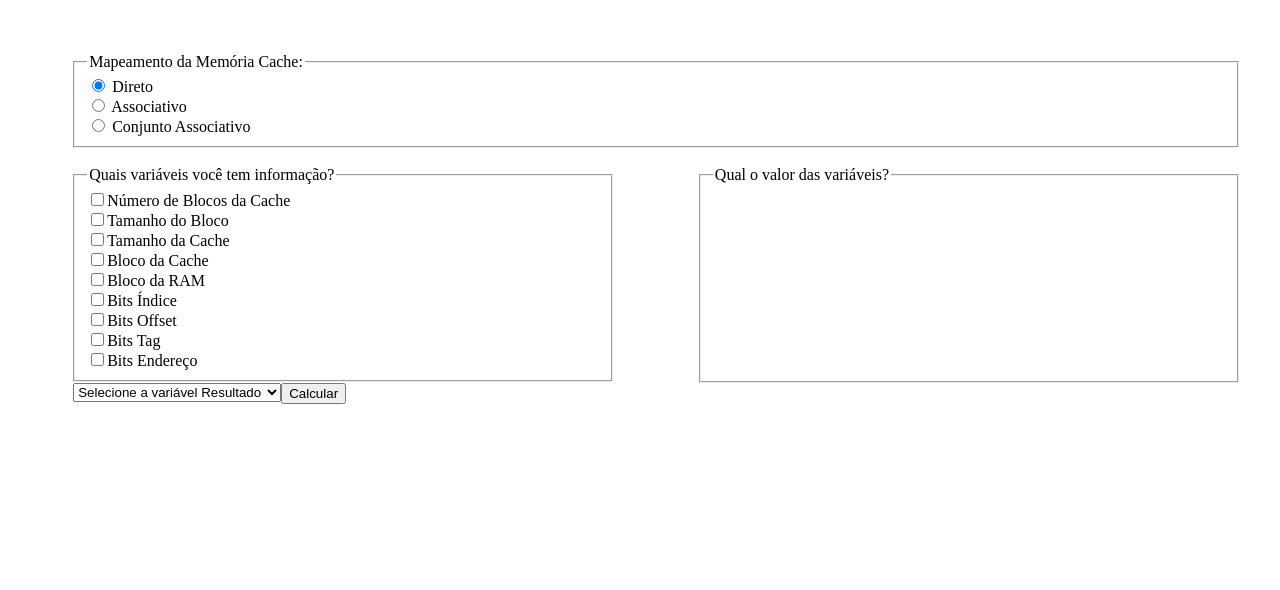
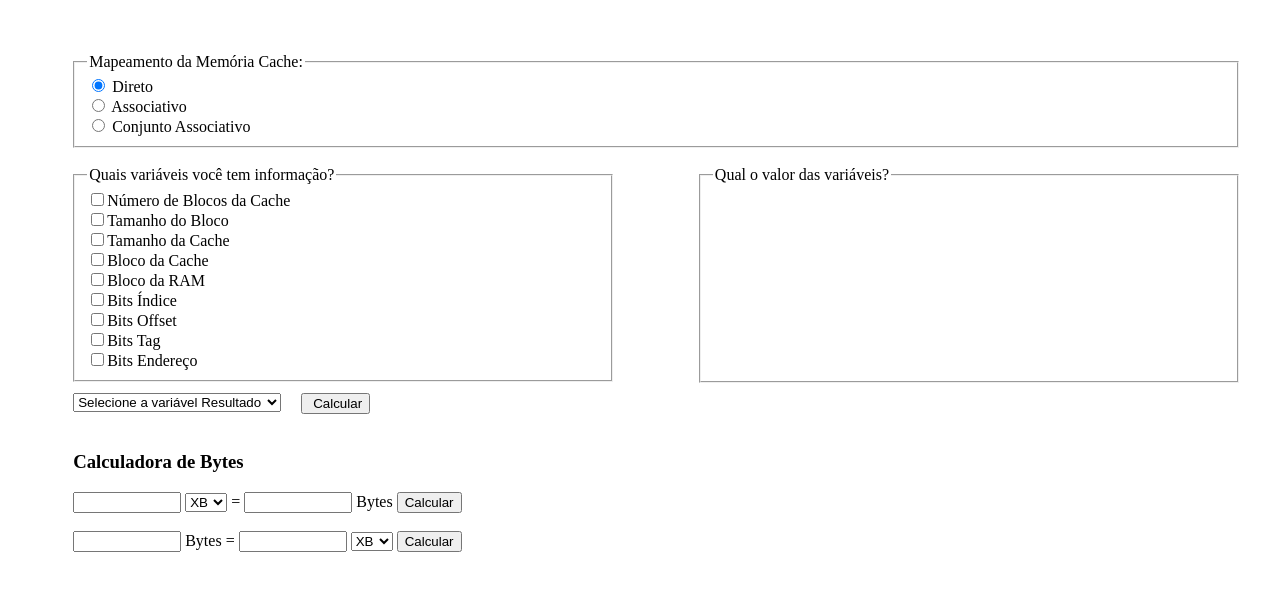
Before and after one commit to FKF7/ajudaMaxArqII, a plain HTML site: page index.html in a window 1280 px wide. Both pictures are taken after a click on the radio button "Direto". Shown: the part 110-700 px from the top of the page. Drawn offline with Linux system fonts and the light colour scheme.

Commit message:
Adicionado conversor de escalas

```diff
--- a/arqii.js
+++ b/arqii.js
@@ -60,22 +60,26 @@ function changeInputs(value) {
     document.getElementById("temVariaveis").style.display = 'block';
     document.getElementById("variaveisTem").style.display = 'block';
     document.getElementById("select").style.display = 'block';
-    document.getElementById("calculo").style.display = 'block';
+    document.getElementById("botaoCalcular").style.display = 'block';
+    document.getElementById("containerConversor").style.display = 'block';
 
     reset();
     if (value == 1) {
         document.getElementById("temVariaveis").style.height = 'auto';
         document.getElementById("variaveisTem").style.height = '97px';
+		document.getElementById("containerVariaveis").style.paddingBottom = '27px';
         state = vars1;
     } else {
         document.getElementById("temVariaveis").style.height = 'auto';
         document.getElementById("variaveisTem").style.height = '197px';
+		document.getElementById("containerVariaveis").style.paddingBottom = '127px';
         if (value == 0) {
             state = vars0;
         } else {
             state = vars2;
         }
     }
+	document.getElementById("containerVariaveis").style.height = 'auto';
 
     for (var i = 0; i < 12; i++) {
         if(i < 10) {
@@ -120,7 +124,7 @@ function exibeCaixa(check) {
 
 function calcular() {
     if (confereSeCalcula()) {
-        document.getElementById("calculo").disabled = true;
+        document.getElementById("botaoCalcular").disabled = true;
         atualizaVetorVars();
 
         if (mapeamento == 0) {
@@ -389,7 +393,7 @@ function showResultadoDetalhado() {
 function showSelecaoVariaveis() {
     var temVariaveis = "<legend>Quais variáveis você tem informação?</legend>";
     var variaveisTem = "<legend>Qual o valor das variáveis?</legend>";
-    var select = "<option value='null' id='selectDefault'>Selecione a variável Resultado</option>"
+    var select = "<option value='null' id='selectDefault'>Selecione a variável Resultado</option>";
 
     for (var i = 0; i < 12; i++) {
         if (i < 10) {
@@ -397,7 +401,7 @@ function showSelecaoVariaveis() {
             temVariaveis += "<label for='" + id0 + i + "Chck'>" + vars[i].nome + "</label></div>";
 
             variaveisTem += "<div hidden id='" + id0 + i + "Box'><input type='text' class='varText' id='" + id0 + i + "Val'>";
-            variaveisTem += "<label for='" + id0 + i + "Val'>" + vars[i].nome + "</label></div>";
+            variaveisTem += "<label for='" + id0 + i + "Val'> " + vars[i].nome + "</label></div>";
 
             select += "<option value='" + id0 + i + "' id='" + id0 + i + "Sel'>" + vars[i].nome + "</option>"
         } else {
@@ -405,7 +409,7 @@ function showSelecaoVariaveis() {
             temVariaveis += "<label for='" + id + i + "Chck'>" + vars[i].nome + "</label></div>";
 
             variaveisTem += "<div hidden id='" + id + i + "Box'><input type='text' class='varText' id='" + id + i + "Val'>";
-            variaveisTem += "<label for='" + id + i + "Val'>" + vars[i].nome + "</label></div>";
+            variaveisTem += "<label for='" + id + i + "Val'> " + vars[i].nome + "</label></div>";
 
             select += "<option value='" + id + i + "' id='" + id + i + "Sel'>" + vars[i].nome + "</option>"
         }
@@ -416,3 +420,25 @@ function showSelecaoVariaveis() {
     document.getElementById("select").innerHTML = select;
     show = true;
 }
+
+function calcularBytes1() {
+    var a = parseInt(document.getElementById("entradaUm").value);
+    var b = parseInt(document.getElementById("selectXB1").value);
+
+    if (b == 0) {
+        alert("Selecione a escala da entrada!")
+    } else {
+        document.getElementById("saidaUm").value = a * 2 ** (b * 10);
+    }
+}
+
+function calcularBytes2() {
+    var a = parseFloat(document.getElementById("entradaDois").value);
+    var b = parseFloat(document.getElementById("selectXB2").value);
+
+    if (b == 0) {
+        alert("Selecione a escala da entrada!")
+    } else {
+        document.getElementById("saidaDois").value = a / 2 ** (b * 10);
+    }
+}
--- a/index.html
+++ b/index.html
@@ -32,7 +32,7 @@
 				</div>
 			</fieldset>
 			<br>
-			<div id="container-variaveis" style="height: auto;">
+			<div id="containerVariaveis" style="height: auto;">
 				<div class="variaveisLeft">
 					<fieldset hidden id="temVariaveis"></fieldset>
 				</div>
@@ -40,13 +40,40 @@
 					<fieldset hidden id="variaveisTem"></fieldset>
 				</div>
 			</div>
-			<div id="divSelect">
-				<select hidden id="select"></select>
-				<input hidden type="button" value="Calcular" onclick="calcular()" id="calculo">
+			<div id="parteBaixo">
+				<div id="conteinerResultados">
+					<div id="divSelect">
+						<select hidden id="select"></select>
+						<input hidden type="button" value="Calcular" onclick="calcular()" id="botaoCalcular">
+					</div>
+					<div id="resultadoSimples"></div>
+					<div id="resultadoDetalhado"><br></div>
+					<input hidden type="button" value="Novo Cálculo" onclick="novoCalculo()" id="novoCalculo">
+				</div>
+				<div hidden id="containerConversor">
+					<h3>Calculadora de Bytes</h3>
+					<input id='entradaUm' type='text' class='varText'>
+					<select id="selectXB1">
+						<option value='0'>XB</option>
+						<option value='1'>KB</option>
+						<option value='2'>MB</option>
+						<option value='3'>GB</option>
+					</select>
+					 =
+					<input id='saidaUm' type='text' readonly class='varText'> Bytes
+					  <input type="button" value="Calcular" onclick="calcularBytes1()" id="botaoCalcularXB">
+					<br><br>
+					<input id='entradaDois' type='text' class='varText'> Bytes =
+					<input id='saidaDois' type='text' readonly class='varText'>
+					<select id="selectXB2">
+						<option value='0'>XB</option>
+						<option value='1'>KB</option>
+						<option value='2'>MB</option>
+						<option value='3'>GB</option>
+					</select>
+					  <input type="button" value="Calcular" onclick="calcularBytes2()" id="botaoCalcularBytes">
+				</div>
 			</div>
-			<div id="resultadoSimples"></div>
-			<div id="resultadoDetalhado"><br></div>
-			<input hidden type="button" value="Novo Cálculo" onclick="novoCalculo()" id="novoCalculo">
 		</div>
 	</body>
 </html>
--- a/style.css
+++ b/style.css
@@ -20,19 +20,42 @@ fieldset {
 }
 
 .varText {
-    width: 50px;
+    width: 100px;
 }
 
 #select {
     float: left;
+	margin-right: 20px;
 }
 
-#divSelect {
+#parteBaixo {
     margin-left: 2px;
-    height: 'auto';
+    height: auto;
     margin-top: 100px;
 }
 
 #topo {
     text-align: center;
 }
+
+#containerVariaveis {
+	width: 100%;
+}
+
+#containerResultados {
+	width: 40%;
+	float: left;
+}
+
+#containerConversor {
+	width: 40%;
+	float: left;
+}
+
+#botaoCalcular {
+	padding-left: 10px;
+}
+
+#divSelect {
+    width: 50%;
+}
```
